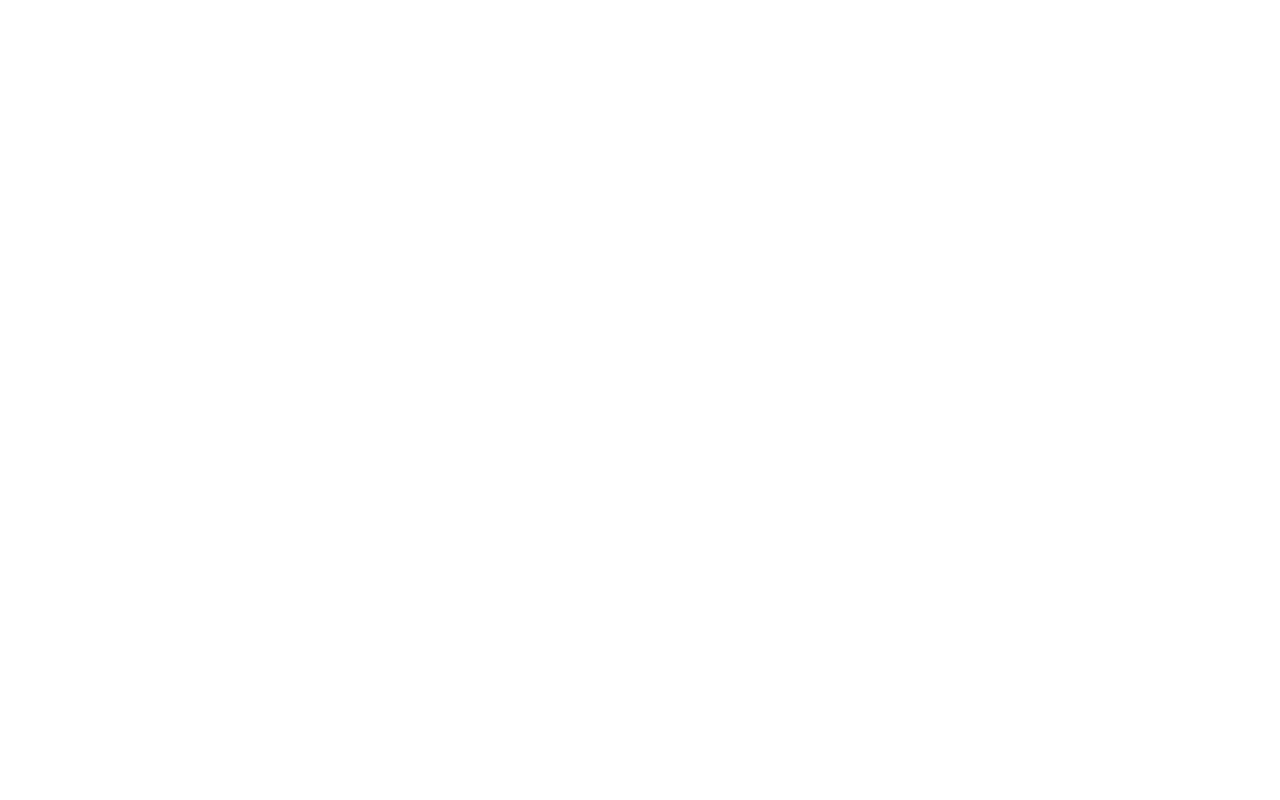
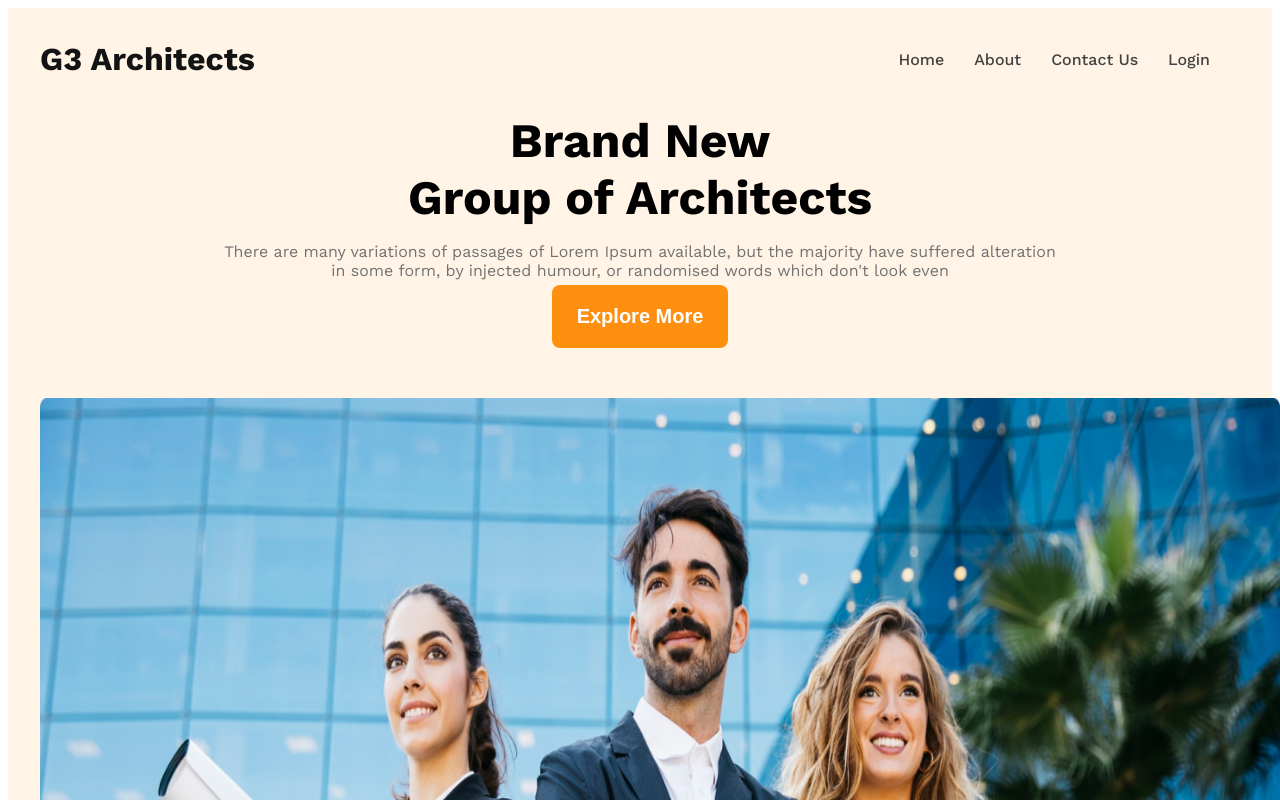
Before and after one commit to ShahidaTanju/G3-Architects, a plain HTML site: page index.html in a window 1280 px wide. Shown: the top 800 px of the page. Drawn offline with nearby package versions, Linux system fonts and the light colour scheme.

Commit message:
banner-part

```diff
--- a/index.html
+++ b/index.html
@@ -8,9 +8,30 @@
     <link rel="stylesheet" href="./styles/style.css">
 </head>
 
-<body>
-    <header>
 
+<body class="work-sans-font">
+    <header class="bg-light">
+        <nav class="navbar display-flex">
+            <h3 class="brand text-gray">G3 Architects</h3>
+            <ul class="nav-links display-flex">
+                <li class="nav-item"><a href="" class="nav-link text-gray-light">Home</a></li>
+                <li class="nav-item"><a href="" class="nav-link text-gray-light">About</a></li>
+                <li class="nav-item"><a href="" class="nav-link text-gray-light">Contact Us</a></li>
+                <li class="nav-item"><a href="" class="nav-link text-gray-light">Login</a></li>
+            </ul>
+        </nav>
+        <div class="banner">
+            <div class="banner-content">
+                <h1 class="banner-title">Brand New <br>
+                    Group of Architects
+                </h1>
+                <p class="banner-description">There are many variations of passages of Lorem Ipsum available, but the
+                    majority have suffered alteration <br>in some form, by injected humour, or randomised words which
+                    don't look even</p>
+                <button class="btn-primary">Explore More</button>
+            </div>
+            <img class="banner-image" src="./images/banner.png" alt="">
+        </div>
     </header>
     <main>
 
--- a/styles/style.css
+++ b/styles/style.css
@@ -0,0 +1,100 @@
+@import url('https://fonts.googleapis.com/css2?family=Work+Sans:ital,wght@0,100..900;1,100..900&display=swap');
+
+
+
+.work-sans-font {
+    font-family: "Work Sans", sans-serif;
+    font-optical-sizing: auto;
+    font-weight: 400;
+    font-style: normal;
+}
+
+
+/* shared styles */
+.display-flex {
+    display: flex;
+}
+
+.btn-primary {
+    background-color: #ff900f;
+    color: #FFFF;
+    padding: 20px 25px;
+    font-size: 1.25rem;
+    font-weight: 600;
+    border: none;
+    border-radius: 8px;
+}
+
+/* dark-1 */
+.text-gray {
+    color: #131313;
+}
+
+/* dark-2 */
+.text-gray-light {
+    color: #424242;
+}
+
+.bg-light {
+    background-color: rgba(255, 144, 14, 0.1);
+}
+
+/* header styles */
+
+
+/* navbar related styles  */
+
+.navbar {
+    justify-content: space-between;
+    align-items: center;
+}
+
+.brand {
+    font-weight: 700;
+    font-size: 2rem;
+}
+
+
+.nav-item {
+    list-style: none;
+    margin-right: 30px;
+}
+
+.nav-link {
+    text-decoration: none;
+    font-weight: 500;
+}
+
+.navbar,
+.banner {
+    max-width: 1200px;
+    margin: 0 auto;
+}
+
+
+/* banner related styles */
+
+.banner-content {
+    max-width: 850px;
+    margin: 0 auto;
+    text-align: center;
+    margin-bottom: 50px;
+}
+
+
+.banner-title {
+    font-weight: 700;
+    font-size: 3rem;
+    margin: 2px;
+}
+
+.banner-description {
+    color: #727272;
+    font-size: 16px;
+    margin-bottom: 5px;
+}
+
+.banner-image {
+    width: 1240px;
+    height: 800px;
+}
```
